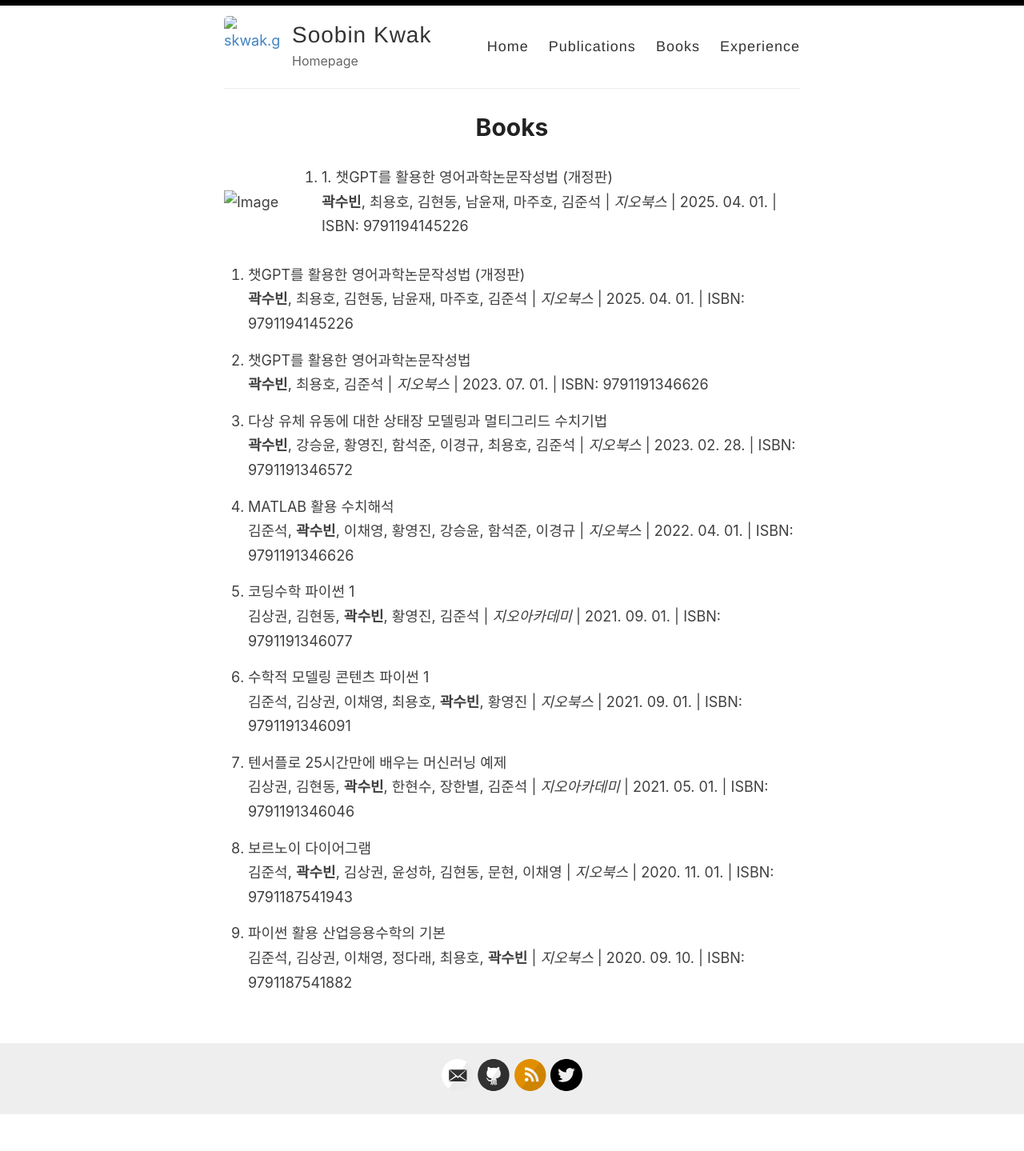
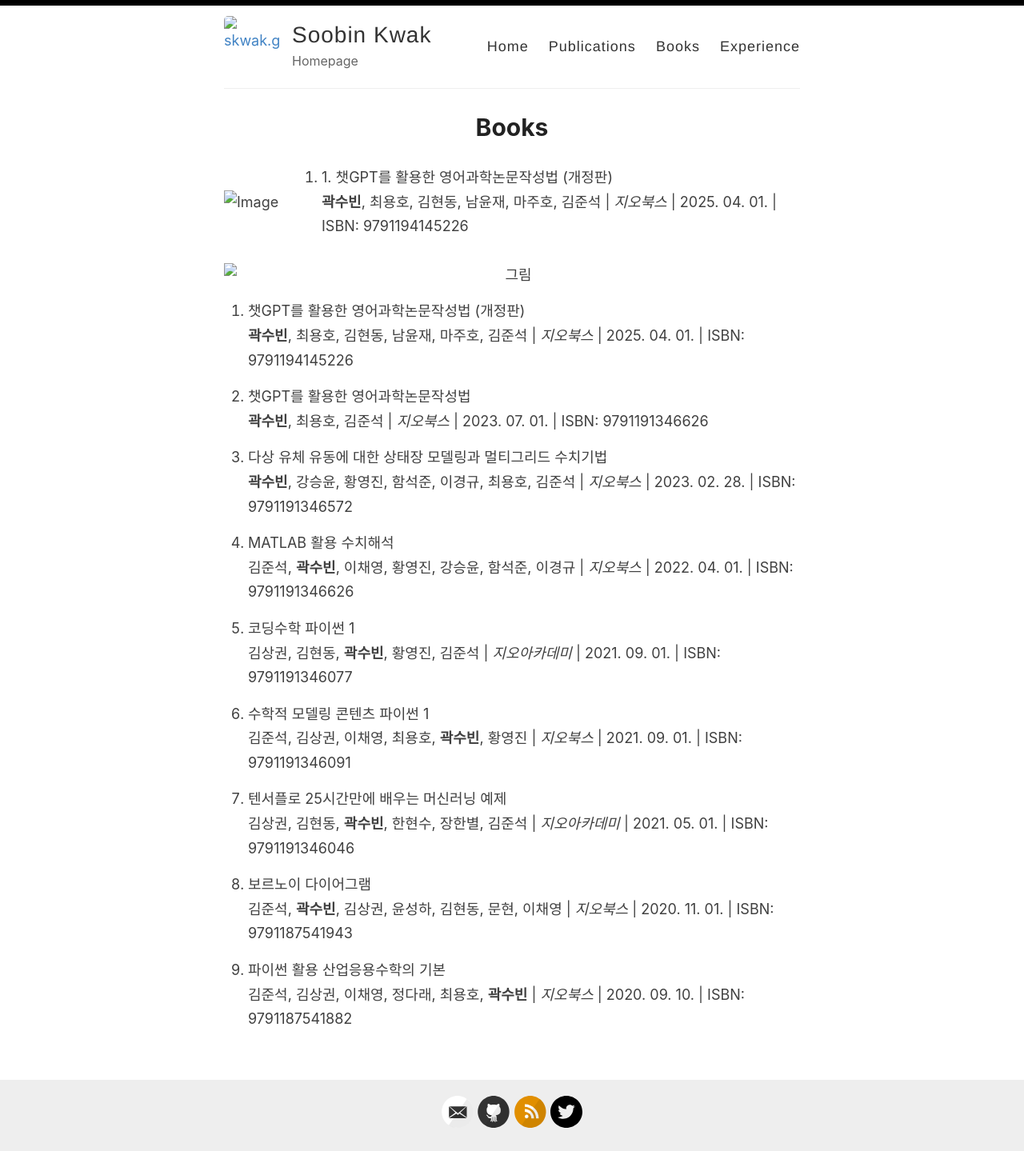
Before and after one commit to skwak/skwak.github.io, a Jekyll site: the page built from _pages/Books.md, in a window 1280 px wide. Shown: the whole page at 80% size. Built offline with Jekyll 4.4.1, drawn with Linux system fonts in a browser that asks for light colours; before the commit the page ends 1394 px from its top, so only the background shows below that.

Commit message:
Update Books.md

```diff
--- a/_pages/Books.md
+++ b/_pages/Books.md
@@ -5,7 +5,6 @@
 ---
 
 <div style="display: flex; align-items: center;">
-
   <div style="flex: 0 0 10%;">
     <img src="./images/ISBN_9791194145226.jpg" alt="Image" style="width: 100%;">
   </div>
@@ -16,8 +15,9 @@
   <b>곽수빈</b>, 최용호, 김현동, 남윤재, 마주호, 김준석 | <em>지오북스</em> | 2025. 04. 01. | ISBN: 9791194145226</li>
   </ol>
   </div>
+</div>
 
-</div>
+![그림](./images/ISBN_9791194145226.jpg)
 
 1. 챗GPT를 활용한 영어과학논문작성법 (개정판)<br>
 **곽수빈**, 최용호, 김현동, 남윤재, 마주호, 김준석 | *지오북스* | 2025. 04. 01. | ISBN: 9791194145226
```
